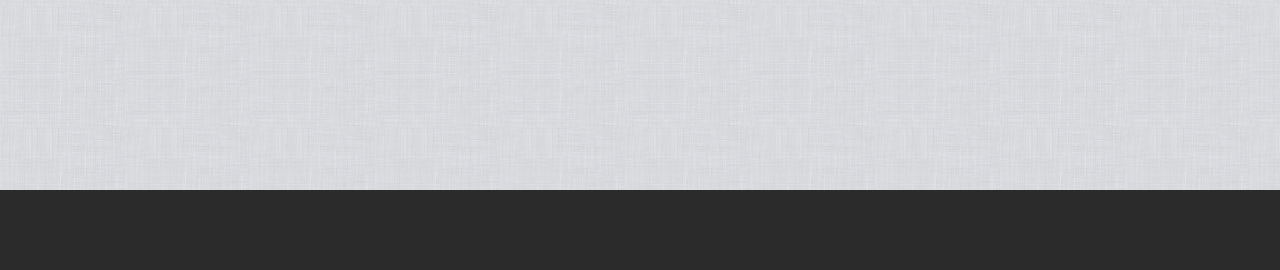
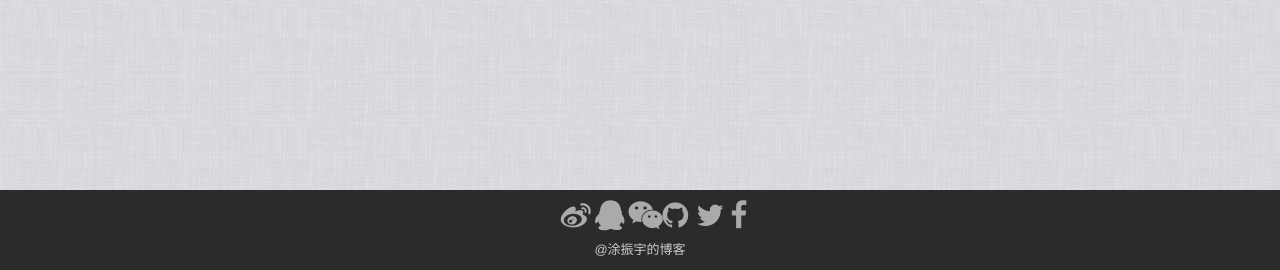
Before and after one commit to zhenyutu/myblog, a Flask app: page /index in a window 1280 px wide. Shown: the part 1062-1332 px from the top of the page. Run offline with Flask 2, Linux system fonts and the light colour scheme; some libraries are stand-ins or nearby versions.

Commit message:
完成页脚部分设计

```diff
--- a/app/static/css/style.css
+++ b/app/static/css/style.css
@@ -43,3 +43,18 @@ footer{
   height: 80px;
   background: #2b2b2b;
 }
+footer ul{
+  margin-top: 10px;
+}
+footer .fa{
+  font-size: 30px;
+  color: #aaa;
+  margin-right: 10px;
+}
+footer .power{
+  text-align: center;
+}
+footer p{
+  font-size: 13px;
+  color: #ccc;
+}
--- a/app/templates/base.html
+++ b/app/templates/base.html
@@ -2,7 +2,7 @@
 <html>
   <head>
     <meta charset="utf-8">
-    <title>Base Test</title>
+    <title>Blog</title>
     <link href="../static/css/bootstrap.min.css" rel="stylesheet">
     <link rel="stylesheet" href="../static/css/font-awesome.min.css"/>
     <link href="../static/css/style.css" rel="stylesheet">
@@ -25,7 +25,19 @@
       <!-- <hr>
       {% block content %}{% endblock %} -->
     </div>
-    <footer></footer>
+    <footer>
+      <div class="row">
+        <ul class="col-md-4 col-md-offset-5 row">
+          <div class="col-md-1"><a href="#"><i class="fa fa-weibo" aria-hidden="true"></i></a></div>
+          <div class="col-md-1"><a href="#"><i class="fa fa-qq" aria-hidden="true"></i></a></div>
+          <div class="col-md-1"><a href="#"><i class="fa fa-weixin" aria-hidden="true"></i></a></div>
+          <div class="col-md-1"><a href="#"><i class="fa fa-github" aria-hidden="true"></i></a></div>
+          <div class="col-md-1"><a href="#"><i class="fa fa-twitter" aria-hidden="true"></i></a></div>
+          <div class="col-md-1"><a href="#"><i class="fa fa-facebook" aria-hidden="true"></i></a></div>
+        </ul>
+      </div>
+      <div class="power"><p>@涂振宇的博客</p></div>
+    </footer>
       <script src="../static/js/jquery-1.11.1.min.js"></script>
       <script src="../static/js/bootstrap.min.js"></script>
       <script src="../static/js/style.js"></script>
```
